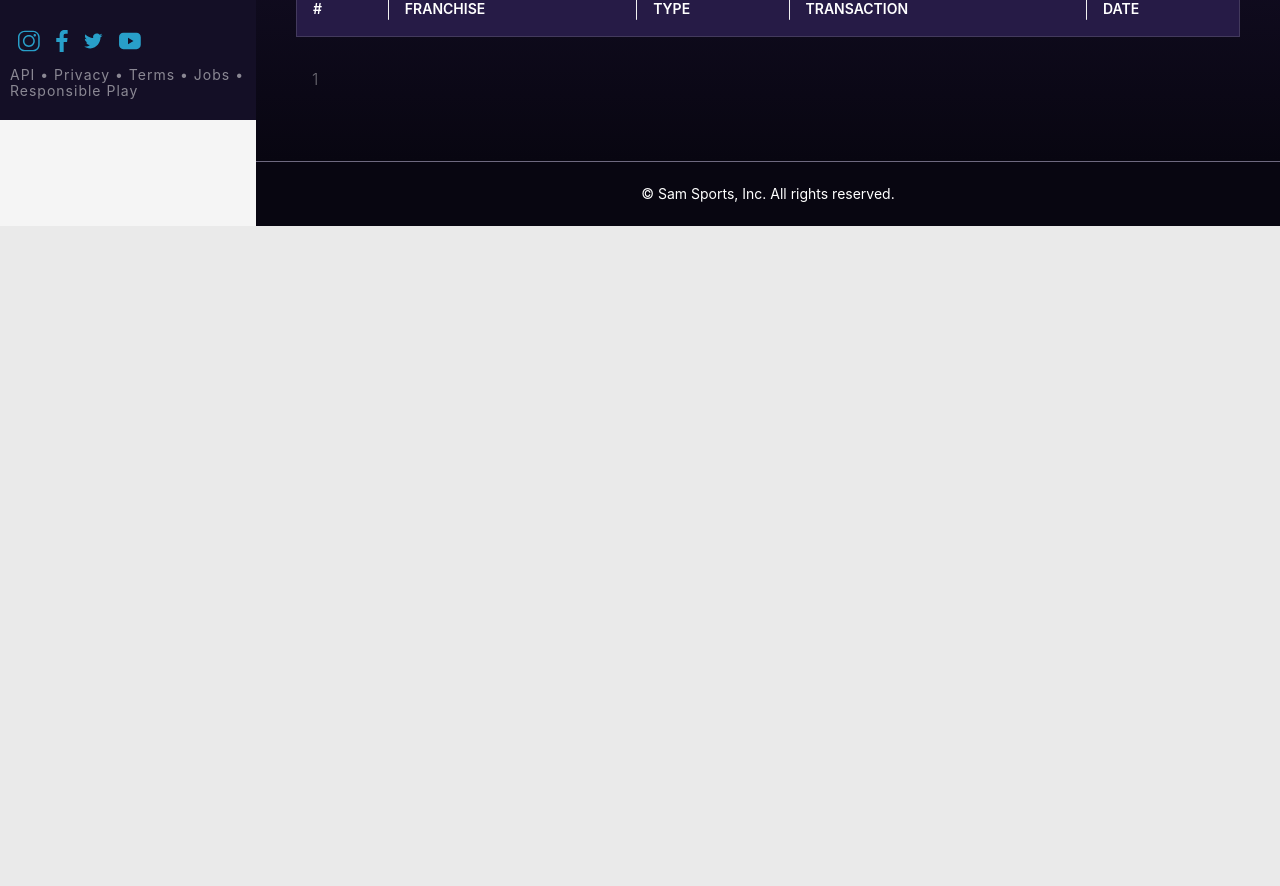
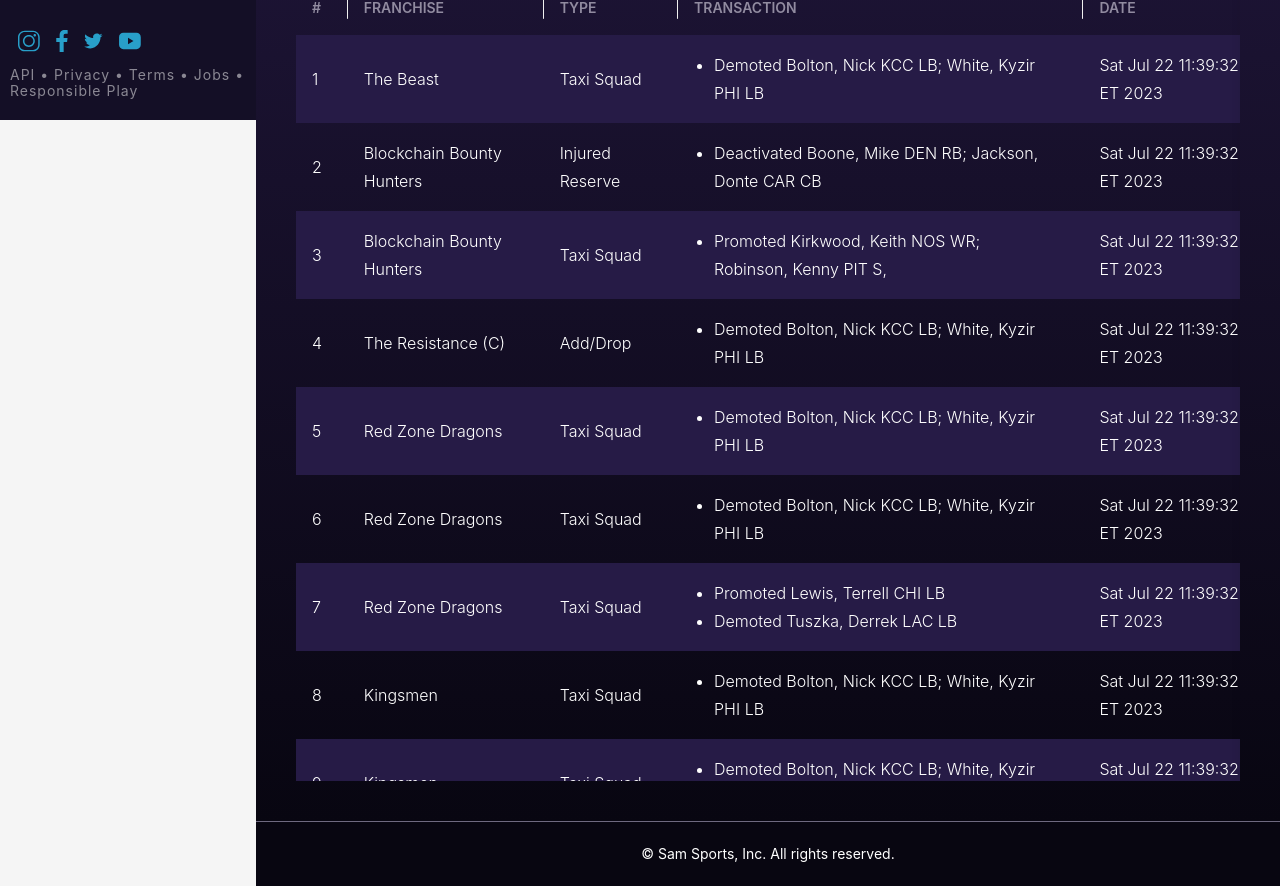
Before and after one commit to samsports24/sm-website, a React (Create React App) app: page /transactions in a window 1280 px wide. Shown: the part 680-1566 px from the top of the page. Before the commit the page ends 906 px from the top, so only its background shows below. Built offline with nearby package versions, Linux system fonts and the light colour scheme; sample sign-in values are in the browser's storage.

Commit message:
updated: transactions page

```diff
--- a/src/pages/Transactions.js
+++ b/src/pages/Transactions.js
@@ -1,11 +1,218 @@
 import { Button, Select, Table } from 'antd'
 import StandingHeader from '../components/StandingHeader'
+import moment from 'moment'
 
 const Transactions = () => {
   const tableData = [
     {
       key: 1,
-      title: '',
+      franchise: 'The Beast',
+      type: 'Taxi Squad',
+      transaction: ['Demoted Bolton, Nick KCC LB; White, Kyzir PHI LB'],
+      date: new Date(),
+    },
+    {
+      key: 2,
+      franchise: 'Blockchain Bounty Hunters',
+      type: 'Injured Reserve',
+      transaction: ['Deactivated Boone, Mike DEN RB; Jackson, Donte CAR CB'],
+      date: new Date(),
+    },
+    {
+      key: 3,
+      franchise: 'Blockchain Bounty Hunters',
+      type: 'Taxi Squad',
+      transaction: ['Promoted Kirkwood, Keith NOS WR; Robinson, Kenny PIT S,'],
+      date: new Date(),
+    },
+    {
+      key: 4,
+      franchise: 'The Resistance (C)',
+      type: 'Add/Drop',
+      transaction: ['Demoted Bolton, Nick KCC LB; White, Kyzir PHI LB'],
+      date: new Date(),
+    },
+    {
+      key: 5,
+      franchise: 'Red Zone Dragons',
+      type: 'Taxi Squad',
+      transaction: ['Demoted Bolton, Nick KCC LB; White, Kyzir PHI LB'],
+      date: new Date(),
+    },
+    {
+      key: 6,
+      franchise: 'Red Zone Dragons',
+      type: 'Taxi Squad',
+      transaction: ['Demoted Bolton, Nick KCC LB; White, Kyzir PHI LB'],
+      date: new Date(),
+    },
+    {
+      key: 7,
+      franchise: 'Red Zone Dragons',
+      type: 'Taxi Squad',
+      transaction: ['Promoted Lewis, Terrell CHI LB', 'Demoted Tuszka, Derrek LAC LB'],
+      date: new Date(),
+    },
+    {
+      key: 8,
+      franchise: 'Kingsmen',
+      type: 'Taxi Squad',
+      transaction: ['Demoted Bolton, Nick KCC LB; White, Kyzir PHI LB'],
+      date: new Date(),
+    },
+    {
+      key: 9,
+      franchise: 'Kingsmen',
+      type: 'Taxi Squad',
+      transaction: ['Demoted Bolton, Nick KCC LB; White, Kyzir PHI LB'],
+      date: new Date(),
+    },
+    {
+      key: 10,
+      franchise: 'Empire',
+      type: 'Taxi Squad',
+      transaction: ['Demoted Bolton, Nick KCC LB; White, Kyzir PHI LB'],
+      date: new Date(),
+    },
+    {
+      key: 11,
+      franchise: 'The Beast',
+      type: 'Taxi Squad',
+      transaction: ['Demoted Bolton, Nick KCC LB; White, Kyzir PHI LB'],
+      date: new Date(),
+    },
+    {
+      key: 12,
+      franchise: 'Blockchain Bounty Hunters',
+      type: 'Injured Reserve',
+      transaction: ['Deactivated Boone, Mike DEN RB; Jackson, Donte CAR CB'],
+      date: new Date(),
+    },
+    {
+      key: 13,
+      franchise: 'Blockchain Bounty Hunters',
+      type: 'Taxi Squad',
+      transaction: ['Promoted Kirkwood, Keith NOS WR; Robinson, Kenny PIT S,'],
+      date: new Date(),
+    },
+    {
+      key: 14,
+      franchise: 'The Resistance (C)',
+      type: 'Add/Drop',
+      transaction: ['Demoted Bolton, Nick KCC LB; White, Kyzir PHI LB'],
+      date: new Date(),
+    },
+    {
+      key: 15,
+      franchise: 'Red Zone Dragons',
+      type: 'Taxi Squad',
+      transaction: ['Demoted Bolton, Nick KCC LB; White, Kyzir PHI LB'],
+      date: new Date(),
+    },
+    {
+      key: 16,
+      franchise: 'Red Zone Dragons',
+      type: 'Taxi Squad',
+      transaction: ['Demoted Bolton, Nick KCC LB; White, Kyzir PHI LB'],
+      date: new Date(),
+    },
+    {
+      key: 17,
+      franchise: 'Red Zone Dragons',
+      type: 'Taxi Squad',
+      transaction: ['Promoted Lewis, Terrell CHI LB', 'Demoted Tuszka, Derrek LAC LB'],
+      date: new Date(),
+    },
+    {
+      key: 18,
+      franchise: 'Kingsmen',
+      type: 'Taxi Squad',
+      transaction: ['Demoted Bolton, Nick KCC LB; White, Kyzir PHI LB'],
+      date: new Date(),
+    },
+    {
+      key: 19,
+      franchise: 'Kingsmen',
+      type: 'Taxi Squad',
+      transaction: ['Demoted Bolton, Nick KCC LB; White, Kyzir PHI LB'],
+      date: new Date(),
+    },
+    {
+      key: 20,
+      franchise: 'Empire',
+      type: 'Taxi Squad',
+      transaction: ['Demoted Bolton, Nick KCC LB; White, Kyzir PHI LB'],
+      date: new Date(),
+    },
+    {
+      key: 21,
+      franchise: 'The Beast',
+      type: 'Taxi Squad',
+      transaction: ['Demoted Bolton, Nick KCC LB; White, Kyzir PHI LB'],
+      date: new Date(),
+    },
+    {
+      key: 22,
+      franchise: 'Blockchain Bounty Hunters',
+      type: 'Injured Reserve',
+      transaction: ['Deactivated Boone, Mike DEN RB; Jackson, Donte CAR CB'],
+      date: new Date(),
+    },
+    {
+      key: 23,
+      franchise: 'Blockchain Bounty Hunters',
+      type: 'Taxi Squad',
+      transaction: ['Promoted Kirkwood, Keith NOS WR; Robinson, Kenny PIT S,'],
+      date: new Date(),
+    },
+    {
+      key: 24,
+      franchise: 'The Resistance (C)',
+      type: 'Add/Drop',
+      transaction: ['Demoted Bolton, Nick KCC LB; White, Kyzir PHI LB'],
+      date: new Date(),
+    },
+    {
+      key: 25,
+      franchise: 'Red Zone Dragons',
+      type: 'Taxi Squad',
+      transaction: ['Demoted Bolton, Nick KCC LB; White, Kyzir PHI LB'],
+      date: new Date(),
+    },
+    {
+      key: 26,
+      franchise: 'Red Zone Dragons',
+      type: 'Taxi Squad',
+      transaction: ['Demoted Bolton, Nick KCC LB; White, Kyzir PHI LB'],
+      date: new Date(),
+    },
+    {
+      key: 27,
+      franchise: 'Red Zone Dragons',
+      type: 'Taxi Squad',
+      transaction: ['Promoted Lewis, Terrell CHI LB', 'Demoted Tuszka, Derrek LAC LB'],
+      date: new Date(),
+    },
+    {
+      key: 28,
+      franchise: 'Kingsmen',
+      type: 'Taxi Squad',
+      transaction: ['Demoted Bolton, Nick KCC LB; White, Kyzir PHI LB'],
+      date: new Date(),
+    },
+    {
+      key: 29,
+      franchise: 'Kingsmen',
+      type: 'Taxi Squad',
+      transaction: ['Demoted Bolton, Nick KCC LB; White, Kyzir PHI LB'],
+      date: new Date(),
+    },
+    {
+      key: 30,
+      franchise: 'Empire',
+      type: 'Taxi Squad',
+      transaction: ['Demoted Bolton, Nick KCC LB; White, Kyzir PHI LB'],
+      date: new Date(),
     },
   ]
   const columns = [
@@ -28,11 +235,23 @@ const Transactions = () => {
       title: 'TRANSACTION',
       dataIndex: 'transaction',
       key: 'transaction',
+      render: (text, record) => {
+        return (
+          <ul>
+            {record?.transaction?.map((v, i) => {
+              return <li key={i}>{v}</li>
+            })}
+          </ul>
+        )
+      },
     },
     {
       title: 'DATE',
       dataIndex: 'date',
       key: 'date',
+      render: (date) => {
+        return <span>{`${moment(date).format('ddd MMM D h:mm:ss a [ET] YYYY')}`}</span>
+      },
     },
   ]
   return (
@@ -92,7 +311,7 @@ const Transactions = () => {
         <Button className='now_btn'>Now</Button>
       </section>
 
-      {/* STATS */}
+      {/* TRANSACTIONS TABLE */}
       <section className='transactions_table_container'>
         <div className='header'>
           <h3>RECENT TRANSACTIONS</h3>
@@ -103,7 +322,8 @@ const Transactions = () => {
             columns={columns}
             bordered={false}
             pagination={false}
-            scroll={{ x: 800 }}
+            scroll={{ x: 1000 }}
+            rowClassName={(_, index) => (index % 2 === 0 ? 'odd-row' : 'even-row')}
           />
         </div>
       </section>
--- a/src/styles/pages/transactions.css
+++ b/src/styles/pages/transactions.css
@@ -57,20 +57,15 @@
 /* TABLE TRANSACTIONS */
 .transactions_container .transactions_table_container {
   width: 100%;
-  /* display: flex;
-  flex-direction: column;
-  gap: 30px;
-  overflow-y: auto;
-  max-height: 800px; */
 }
-.transactions_container .transactions_table_container .header{
+.transactions_container .transactions_table_container .header {
   width: 100%;
   border-radius: 20px 20px 0px 0px;
   border: 1px solid var(--border);
   padding: 30px 60px;
   background-color: var(--primaryPurple);
 }
-.transactions_container .transactions_table_container .header h3{
+.transactions_container .transactions_table_container .header h3 {
   color: var(--text);
   font-size: 18px;
   font-style: normal;
@@ -78,14 +73,18 @@
   line-height: normal;
 }
 
-.transactions_container .transactions_table_container .main_table{
+.transactions_container .transactions_table_container .main_table {
   width: 100%;
   overflow-y: auto;
   max-height: 800px;
 }
-
 .transactions_container .transactions_table_container .ant-table {
   color: var(--text);
+}
+.transactions_container .transactions_table_container .ant-table-thead > tr > th {
+  background-color: transparent !important;
+  border: none !important;
+  color: #918ba0 !important;
 }
 .transactions_container .transactions_table_container tr > td {
   border-bottom: none;
@@ -93,21 +92,18 @@
   font-style: normal;
   font-weight: 300 !important;
   line-height: 28px;
-  opacity: 0.4;
-  padding-block: 28px;
 }
-.transactions_container .transactions_table_container .ant-table-thead > tr > th {
+
+.transactions_container .odd-row {
   background-color: var(--primaryPurple) !important;
-  border-bottom: 1px solid var(--border) !important;
-  border-top: 1px solid var(--border) !important;
 }
-.transactions_container .transactions_table_container .ant-table-thead > tr > th:first-child {
-  border-top-left-radius: 0px !important;
-  border-left: 1px solid var(--border) !important;
+.transactions_container .even-row {
+  background-color: transparent !important;
 }
-.transactions_container .transactions_table_container .ant-table-thead > tr > th:last-child {
-  border-top-right-radius: 0px !important;
-  border-right: 1px solid var(--border) !important;
+
+.transactions_container .transactions_table_container ul {
+  margin: 0;
+  padding-inline: 20px;
 }
 
 @media (max-width: 768px) {
@@ -123,4 +119,7 @@
   .transactions_container .dropdown_container .now_btn {
     height: 35px;
   }
+  .transactions_container .transactions_table_container .header {
+    padding: 20px 20px;
+  }
 }
```
